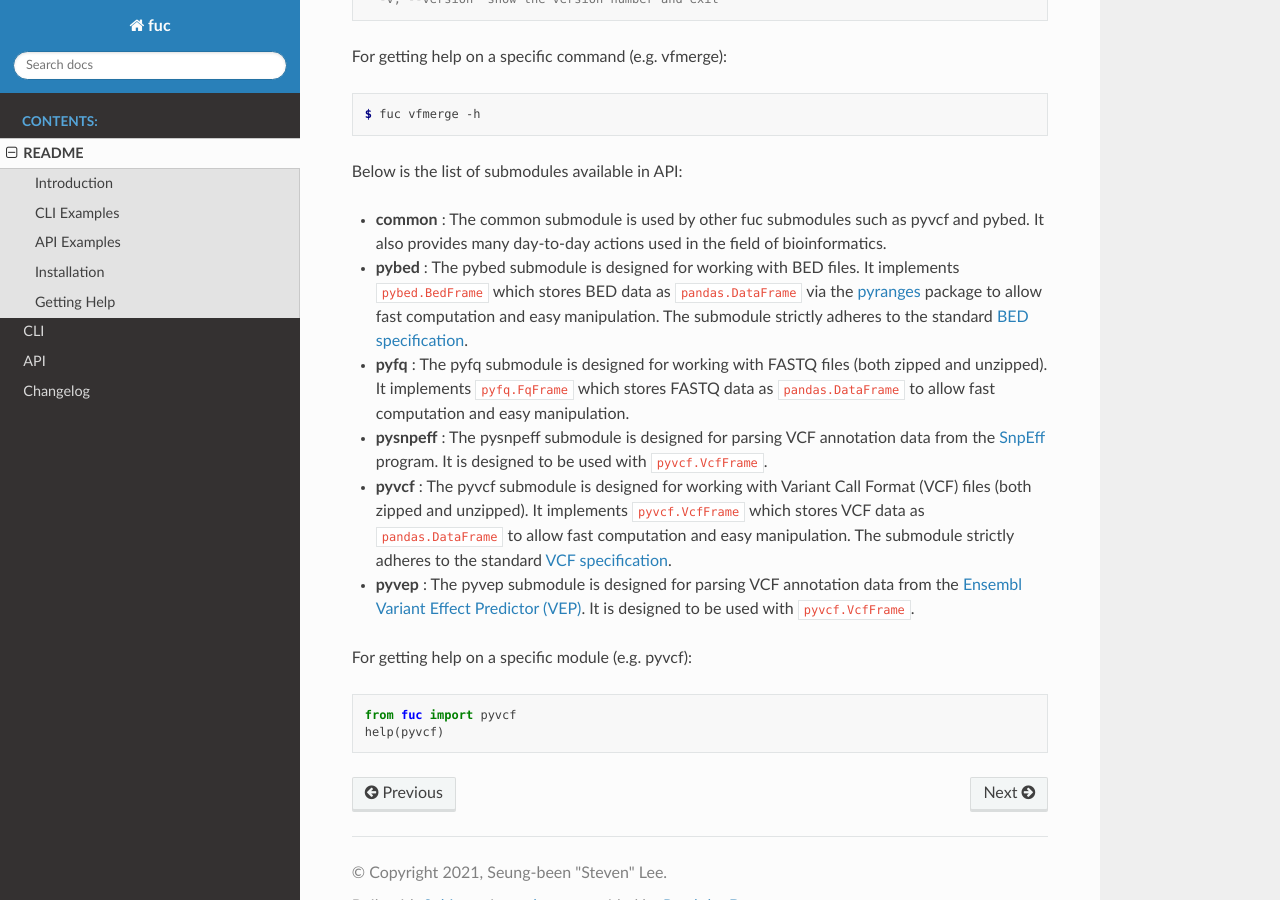
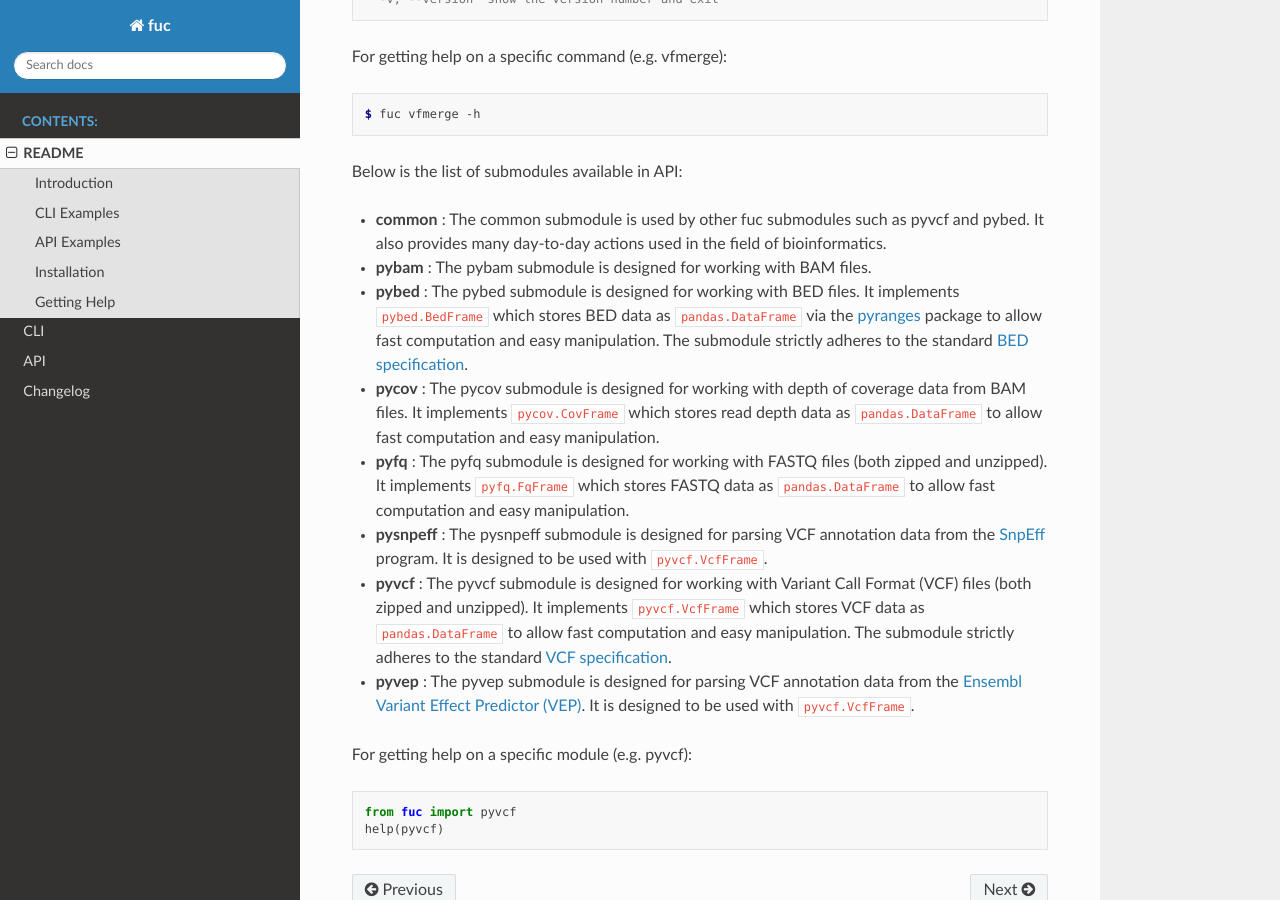
Before and after one commit to sbslee/fuc, a Sphinx documentation site: the page built from docs/readme.rst, in a window 1280 px wide and 900 px high, scrolled down 3196 px. Built offline with Sphinx 7.4.7 and the Read the Docs theme 2.0.0, drawn with Linux system fonts in a browser that asks for light colours.

Commit message:
Update pycov.py

```diff
--- a/README.rst
+++ b/README.rst
@@ -183,7 +183,9 @@ For getting help on a specific command (e.g. vfmerge):
 Below is the list of submodules available in API:
 
 - **common** : The common submodule is used by other fuc submodules such as pyvcf and pybed. It also provides many day-to-day actions used in the field of bioinformatics.
+- **pybam** : The pybam submodule is designed for working with BAM files.
 - **pybed** : The pybed submodule is designed for working with BED files. It implements ``pybed.BedFrame`` which stores BED data as ``pandas.DataFrame`` via the `pyranges <https://github.com/biocore-ntnu/pyranges>`_ package to allow fast computation and easy manipulation. The submodule strictly adheres to the standard `BED specification <https://genome.ucsc.edu/FAQ/FAQformat.html>`_.
+- **pycov** : The pycov submodule is designed for working with depth of coverage data from BAM files. It implements ``pycov.CovFrame`` which stores read depth data as ``pandas.DataFrame`` to allow fast computation and easy manipulation.
 - **pyfq** : The pyfq submodule is designed for working with FASTQ files (both zipped and unzipped). It implements ``pyfq.FqFrame`` which stores FASTQ data as ``pandas.DataFrame`` to allow fast computation and easy manipulation.
 - **pysnpeff** : The pysnpeff submodule is designed for parsing VCF annotation data from the `SnpEff <https://pcingola.github.io/SnpEff/>`_ program. It is designed to be used with ``pyvcf.VcfFrame``.
 - **pyvcf** : The pyvcf submodule is designed for working with Variant Call Format (VCF) files (both zipped and unzipped). It implements ``pyvcf.VcfFrame`` which stores VCF data as ``pandas.DataFrame`` to allow fast computation and easy manipulation. The submodule strictly adheres to the standard `VCF specification <https://samtools.github.io/hts-specs/VCFv4.3.pdf>`_.
```
Also changed, not shown: docs/api.rst (+14 -0 lines), 1 other file.
